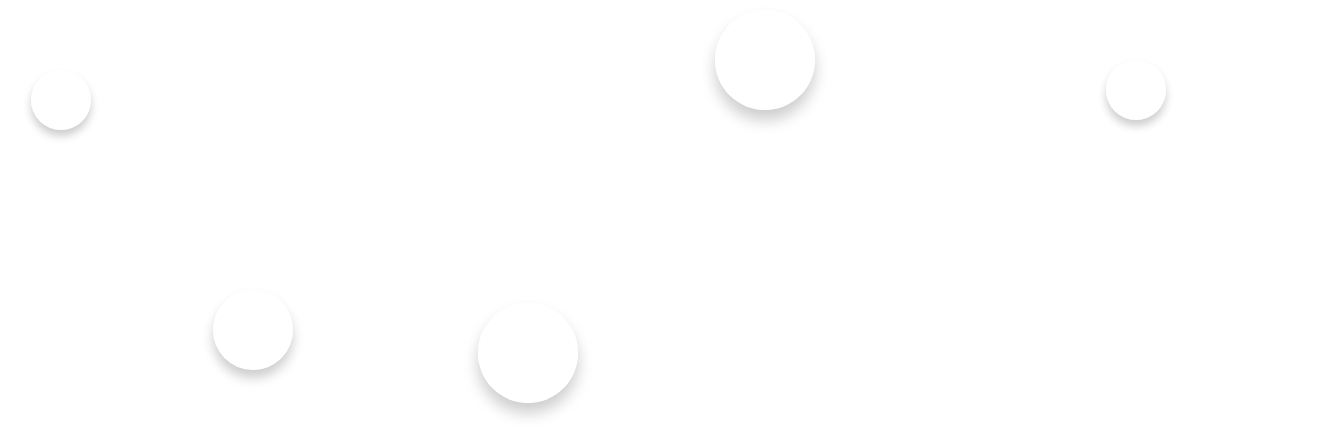
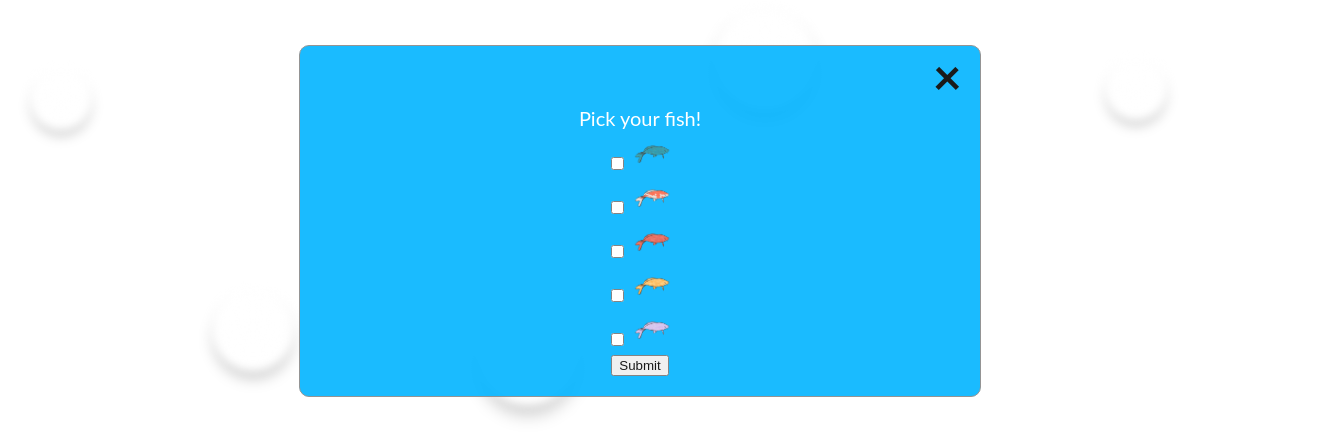
Before and after one commit to seanjmurray/while-201-project, a plain HTML site: page index.html in a window 1280 px wide. Shown: the part 147-594 px from the top of the page, 1326 px wide, since content can reach past the window. Drawn offline with Linux system fonts and the light colour scheme.

Commit message:
Fix draw function to untilize requestAnimationFrame, add persistant data

```diff
--- a/index.html
+++ b/index.html
@@ -1,5 +1,6 @@
 <!DOCTYPE html>
 <html lang="en">
+
 <head>
   <meta charset="UTF-8">
   <meta name="viewport" content="width=device-width, initial-scale=1.0">
@@ -7,16 +8,17 @@
   <link rel="stylesheet" href="css/reset.css" type="text/css">
   <link rel="stylesheet" href="css/style.css" type="text/css">
 </head>
-<body id = "timeProfile">
+
+<body id="timeProfile">
   <header>
   </header>
 
   <div id="modal">
 
-    <div class= "modal-content">
+    <div class="modal-content">
       <div id="close">&times;</div>
       <form id="add-fish">
-        <p>Add a fish!</p>
+        <h2>Pick your fish!</h2>
         <!-- text field of some kind -->
         <!-- five inputs -->
         <label>
@@ -76,27 +78,34 @@
     </main>
     <footer>
       <div>
-      <a href="index.html"><p>HOME</p><img id ="shell"src="img/shell-4345809_640.png" alt="shell"> </a>
+        <a href="index.html">
+          <p>HOME</p><img id="shell" src="img/shell-4345809_640.png" alt="shell">
+        </a>
       </div>
 
       <div>
-      <a href="about.html"><p>ABOUT US</p><img id="starfish" src="img/starfish.png" alt="starfish" text="About Us"> </a>
+        <a href="about.html">
+          <p>ABOUT US</p><img id="starfish" src="img/starfish.png" alt="starfish" text="About Us">
+        </a>
       </div>
 
       <div>
-      <a href="links.html"><p>LINKS</p><img id="rock" src="img/rock.png" alt="rock"> </a>
+        <a href="links.html">
+          <p>LINKS</p><img id="rock" src="img/rock.png" alt="rock">
+        </a>
       </div>
 
       <div>
-      <a><p>ADD FISH</p>
-        <img id="rock2" src="img/rock2.png" alt="rock2"> </a>
+        <a>
+          <p>ADD FISH</p>
+          <img id="rock2" src="img/rock2.png" alt="rock2">
+        </a>
       </div>
     </footer>
   </div>
   <script src="js/app.js"></script>
   <script src="js/music.js"></script>
-  <script src = "js/profile.js"></script>
-  <script src="js/modal.js"></script>
+  <script src="js/profile.js"></script>
 </body>
 
 </html>
--- a/js/app.js
+++ b/js/app.js
@@ -4,8 +4,13 @@ var canvas = document.getElementById('myCanvas');
 canvas.width = canvas.scrollWidth;
 canvas.height = canvas.scrollHeight;
 var ctx = canvas.getContext('2d');
+var addFish = document.getElementById('add-fish');
 ctx.imageSmoothingEnabled = false;
 ctx.imageSmoothingQuality = 'high';
+var modal = document.getElementById('modal');
+var blurContent = document.getElementById('blur');
+var rock2 = document.getElementById('rock2');
+var span = document.getElementById('close');
 var blue = document.getElementById('blue');
 var blueFlip = document.getElementById('blueFlip');
 var spotted = document.getElementById('spotted');
@@ -18,25 +23,19 @@ var purple = document.getElementById('purple');
 var purpleFlip = document.getElementById('purpleFlip');
 var fH = blue.height;
 var fW = blue.width;
-var x = canvas.width/2;
-var y = canvas.height/2;
-var x1 = canvas.width/3;
-var y1 = canvas.height/3;
-var x2 = canvas.width/4;
-var y2 = canvas.height/4;
-var x3 = canvas.width/5;
-var y3 = canvas.height/5;
-var x4 = canvas.width/6;
-var y4 = canvas.height/6;
-var ballRadius = 10;
-var test = true;
-var test1 = true;
-var test2 = true;
-var test3 = true;
-var test4 = true;
-var choices = [[true,false,false,false,false]];
-var fishSwitch = false;
-/////////////////////////////////////////////////////Draws each fish every 20ms/////////////////////////////////////////////////////////
+var x = canvas.width / 2;
+var y = canvas.height / 2;
+var x1 = canvas.width / 3;
+var y1 = canvas.height / 3;
+var x2 = canvas.width / 4;
+var y2 = canvas.height / 4;
+var x3 = canvas.width / 5;
+var y3 = canvas.height / 5;
+var x4 = canvas.width / 6;
+var y4 = canvas.height / 6;
+var choices = [
+  [true, false, false, false, false]
+];
 var count = 0;
 var dx = Math.random();
 var dy = -(Math.random());
@@ -49,92 +48,90 @@ var dy3 = Math.random();
 var dx4 = Math.random();
 var dy4 = Math.random();
 ////////////////////////////////// maybe function returns 1 or 0///////////
-var maybe = ()=>Math.floor(Math.random()*2);
-////runs every 20 ms////
+var maybe = () => Math.floor(Math.random() * 2);
 
-function makeFish(redFish, blueFish, spotFish, yellowFish, purpleFish){
-  debugger;
-  ctx.clearRect(0, 0, canvas.width, canvas.height);///clears canvas to start
-  if(blueFish){
-    if(Math.sign(dx)===1){// returns 1 or -1
-      ctx.drawImage(blue,0,0,fW,fH,x,y,fW/2,fH/2);
-    }else{
-      ctx.drawImage(blueFlip,0,0,fW,fH,x,y,fW/2,fH/2);
+function makeFish(redFish, blueFish, spotFish, yellowFish, purpleFish) {
+  ctx.clearRect(0, 0, canvas.width, canvas.height); ///clears canvas to start
+  if (blueFish) {
+    if (Math.sign(dx) === 1) { // returns 1 or -1
+      ctx.drawImage(blue, 0, 0, fW, fH, x, y, fW / 2, fH / 2);
+    } else {
+      ctx.drawImage(blueFlip, 0, 0, fW, fH, x, y, fW / 2, fH / 2);
     }
     x += dx;
     y += dy;
     /// hitbox on fish
-    if(x + dx > canvas.width-300 || x + dx < 0) {
+    if (x + dx > canvas.width - 300 || x + dx < 0) {
       dx = -dx;
     }
-    if(y + dy > (canvas.height/100) *55 || y + dy < -150) {
+    if (y + dy > (canvas.height / 100) * 55 || y + dy < -150) {
       dy = -dy;
     }
   }
-  if(spotFish){
-    if(Math.sign(dx1)===1){
-      ctx.drawImage(spotted,0,0,fW,fH,x1,y1,fW/2,fH/2);
-    }else{
-      ctx.drawImage(spottedFlip,0,0,fW,fH,x1,y1,fW/2,fH/2);
+  if (spotFish) {
+    if (Math.sign(dx1) === 1) {
+      ctx.drawImage(spotted, 0, 0, fW, fH, x1, y1, fW / 2, fH / 2);
+    } else {
+      ctx.drawImage(spottedFlip, 0, 0, fW, fH, x1, y1, fW / 2, fH / 2);
     }
     x1 += dx1;
     y1 += dy1;
-    if(x1 + dx1 > canvas.width-300 || x1 + dx1 < 0) {
+    if (x1 + dx1 > canvas.width - 300 || x1 + dx1 < 0) {
       dx1 = -dx1;
     }
-    if(y1 + dy1 > (canvas.height/100) *55 || y1 + dy1 < -150) {
+    if (y1 + dy1 > (canvas.height / 100) * 55 || y1 + dy1 < -150) {
       dy1 = -dy1;
     }
   }
-  if(redFish){
-    if(Math.sign(dx2)===1){
-      ctx.drawImage(red,0,0,fW,fH,x2,y2,fW/2,fH/2);
-    }else{
-      ctx.drawImage(redFlip,0,0,fW,fH,x2,y2,fW/2,fH/2);
+  if (redFish) {
+    if (Math.sign(dx2) === 1) {
+      ctx.drawImage(red, 0, 0, fW, fH, x2, y2, fW / 2, fH / 2);
+    } else {
+      ctx.drawImage(redFlip, 0, 0, fW, fH, x2, y2, fW / 2, fH / 2);
     }
     x2 += dx2;
     y2 += dy2;
-    if(x2 + dx2 > canvas.width-300 || x2 + dx2 < 0) {
+    if (x2 + dx2 > canvas.width - 300 || x2 + dx2 < 0) {
       dx2 = -dx2;
     }
-    if(y2 + dy2 > (canvas.height/100) *55 || y2 + dy2 < -150) {
+    if (y2 + dy2 > (canvas.height / 100) * 55 || y2 + dy2 < -150) {
       dy2 = -dy2;
     }
   }
-  if(yellowFish){
-    if(Math.sign(dx3)===1){
-      ctx.drawImage(yellow,0,0,fW,fH,x3,y3,fW/2,fH/2);
-    }else{
-      ctx.drawImage(yellowFlip,0,0,fW,fH,x3,y3,fW/2,fH/2);
+  if (yellowFish) {
+    if (Math.sign(dx3) === 1) {
+      ctx.drawImage(yellow, 0, 0, fW, fH, x3, y3, fW / 2, fH / 2);
+    } else {
+      ctx.drawImage(yellowFlip, 0, 0, fW, fH, x3, y3, fW / 2, fH / 2);
     }
     x3 += dx3;
     y3 += dy3;
-    if(x3 + dx3 > canvas.width-300 || x3 + dx3 < 0) {
+    if (x3 + dx3 > canvas.width - 300 || x3 + dx3 < 0) {
       dx3 = -dx3;
     }
-    if(y3 + dy3 > (canvas.height/100) *55 || y3 + dy3 < -150) {
+    if (y3 + dy3 > (canvas.height / 100) * 55 || y3 + dy3 < -150) {
       dy3 = -dy3;
     }
   }
-  if(purpleFish){
-    if(Math.sign(dx4)===1){
-      ctx.drawImage(purple,0,0,fW,fH,x4,y4,fW/2,fH/2);
-    }else{
-      ctx.drawImage(purpleFlip,0,0,fW,fH,x4,y4,fW/2,fH/2);
+  if (purpleFish) {
+    if (Math.sign(dx4) === 1) {
+      ctx.drawImage(purple, 0, 0, fW, fH, x4, y4, fW / 2, fH / 2);
+    } else {
+      ctx.drawImage(purpleFlip, 0, 0, fW, fH, x4, y4, fW / 2, fH / 2);
     }
     x4 += dx4;
     y4 += dy4;
-    if(x4 + dx4 > canvas.width-300 || x4 + dx4 < 0) {
+    if (x4 + dx4 > canvas.width - 300 || x4 + dx4 < 0) {
       dx4 = -dx4;
     }
-    if(y4 + dy4 > (canvas.height/100) *55 || y4 + dy4 < -150) {
+    if (y4 + dy4 > (canvas.height / 100) * 55 || y4 + dy4 < -150) {
       dy4 = -dy4;
     }
   }
   count++;
-  if(count>5000){
+  if (count > 5000) {
     count = 0;
-    if(maybe()>0){
+    if (maybe() > 0) {
       dx = Math.random();
       dy = -(Math.random()) / 2;
       dx1 = Math.random();
@@ -145,7 +142,7 @@ function makeFish(redFish, blueFish, spotFish, yellowFish, purpleFish){
       dy3 = -(Math.random()) / 2;
       dx4 = Math.random();
       dy4 = -(Math.random()) / 2;
-    } else{
+    } else {
       dx = -(Math.random());
       dy = Math.random() / 2;
       dx1 = -(Math.random());
@@ -158,24 +155,27 @@ function makeFish(redFish, blueFish, spotFish, yellowFish, purpleFish){
       dy4 = Math.random() / 2;
     }
   }
-  requestAnimationFrame(makeFish(redFish, blueFish, spotFish, yellowFish, purpleFish));
+  requestAnimationFrame(draw);
+}
+
+function draw() {
+  makeFish(choices[0][0], choices[0][1], choices[0][2], choices[0][3], choices[0][4]);
 }
 
 
 
 
-canvas.addEventListener('click', function(){
-  console.log(event);
+canvas.addEventListener('click', function () {
   ctx.beginPath();
-  ctx.rect(event.clientX,event.clientY,10,10);
+  ctx.rect(event.clientX, event.clientY, 10, 10);
   ctx.fillStyle = '#000000';
   ctx.fill();
   ctx.closePath();
 });
 
 
-var addFish = document.getElementById('add-fish');
-addFish.addEventListener('submit', function(){
+
+addFish.addEventListener('submit', function () {
   choices = [];
   event.preventDefault();
   var blueFish = event.target[0].checked;
@@ -184,40 +184,35 @@ addFish.addEventListener('submit', function(){
   var yellowFish = event.target[3].checked;
   var purpleFish = event.target[4].checked;
   choices.push([blueFish, spottedFish, redFish, yellowFish, purpleFish]);
-
+  var stringFish = JSON.stringify(choices);
+  localStorage.setItem('userFish', stringFish);
+  window.requestAnimationFrame(draw);
+  closeModal();
 });
 
-var modal = document.getElementById('modal');
 
-var span = document.getElementById('close');
-span.addEventListener('click', closeModal );
-var rock2 = document.getElementById('rock2');
+span.addEventListener('click', closeModal);
 rock2.addEventListener('click', openModal);
 
-function closeModal(){
-  // display to none
-  modal.style.display = 'none';
-  blurContent.removeAttribute('class', 'blur');
-  fishSwitch = true;
-  window.requestAnimationFrame(makeFish(choices[0][0], choices[0][1], choices[0][2], choices[0][3], choices[0][4]),1000);
-}
-function openModal(){
+function openModal() {
   modal.style.display = 'block';
   blurContent.setAttribute('class', 'blur');
 }
-var blurContent = document.getElementById ('blur');
-
-span.onclick = function() {
+function closeModal() {
   modal.style.display = 'none';
-};
+  blurContent.removeAttribute('class', 'blur');
+}
 
 
-if(!localStorage.getItem('userFish')){
-  window.requestAnimationFrame(makeFish(choices[0][0], choices[0][1], choices[0][2], choices[0][3], choices[0][4]),1000);
+if (!localStorage.getItem('userFish')) {
   openModal();
+} else {
+  var frozenFish = localStorage.getItem('userFish');
+  frozenFish = JSON.parse(frozenFish);
+  choices = frozenFish;
+  window.requestAnimationFrame(draw);
 }
 
 
 
-
 /////////////////////////////////HELPER//////////////////////////////////////
--- a/js/modal.js
+++ /dev/null
@@ -1,23 +0,0 @@
-'use strict';
-
-var modal = document.getElementById('modal');
-
-var span = document.getElementById('close');
-span.addEventListener('click', function(){
-  // display to none
-  modal.style.display = 'none';
-  blurContent.removeAttribute('class', 'blur');
-});
-var rock2 = document.getElementById('rock2');
-rock2.addEventListener('click', function(){
-  modal.style.display = 'block';
-  blurContent.setAttribute('class', 'blur');
-});
-
-var blurContent = document.getElementById ('blur');
-
-
-
-span.onclick = function() {
-  modal.style.display = 'none';
-};
```
Also changed, not shown: about.html (+34 -10 lines), css/style.css (+21 -10 lines). Lines whose indentation alone changed are shown as unchanged.
